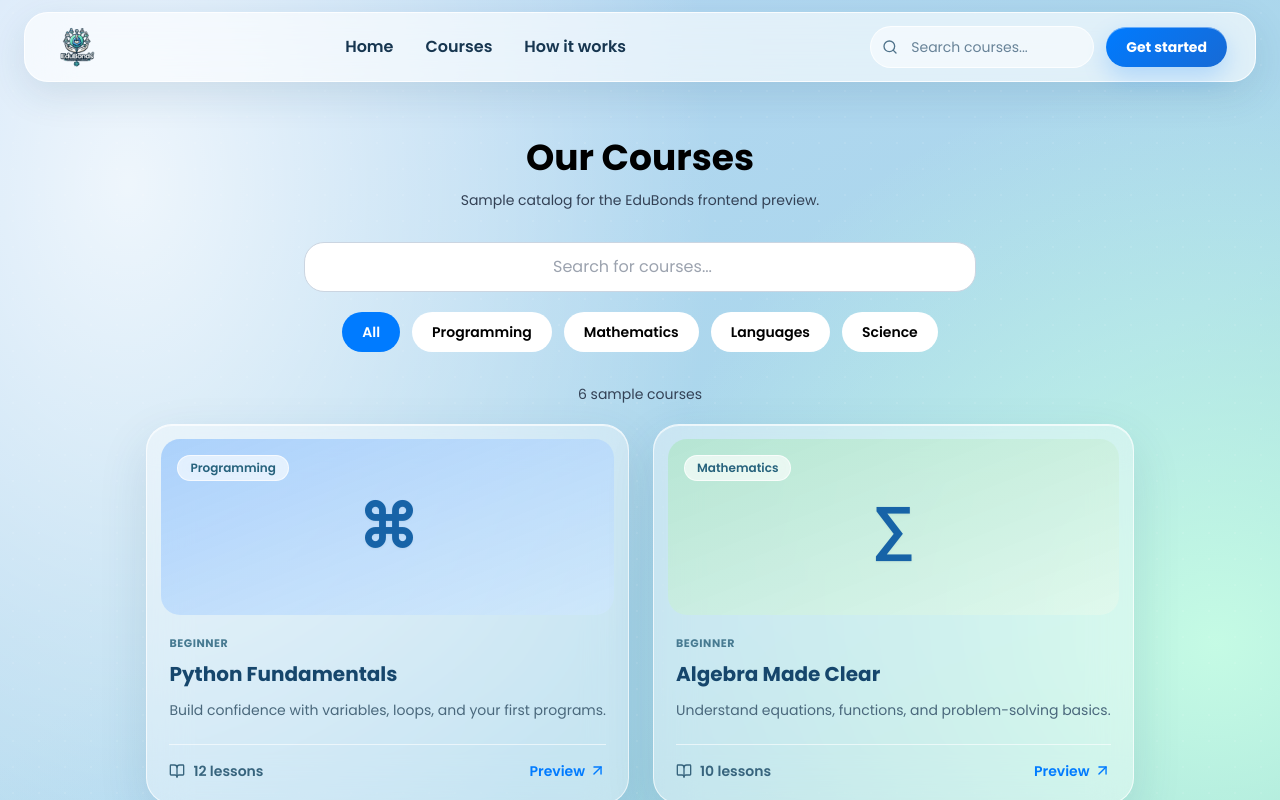
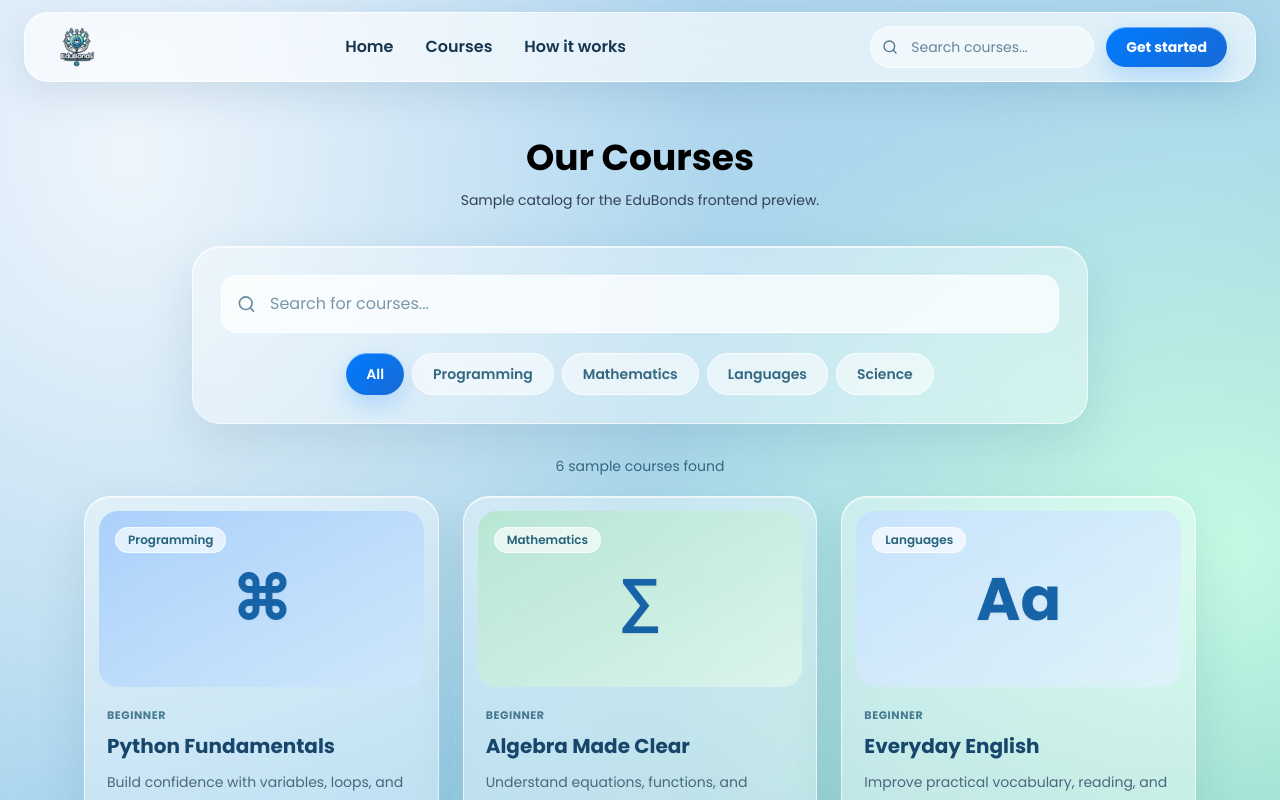
Before and after one commit to shiraygin/edubond, a Next.js app: page /courses in a window 1280 px wide. Shown: the top 800 px of the page. Built offline with nearby package versions, Linux system fonts and the light colour scheme.

Commit message:
design: evolve original EduBounds into modern glass UI

```diff
--- a/src/components/course-browser.tsx
+++ b/src/components/course-browser.tsx
@@ -1,15 +1,12 @@
 'use client';
-import { useMemo, useState } from 'react';
-import { useSearchParams } from 'next/navigation';
-import { categories, courses } from '@/lib/catalog';
-import { CourseCard } from '@/components/course-card';
+import {useMemo,useState} from 'react';
+import {useSearchParams} from 'next/navigation';
+import {Search} from 'lucide-react';
+import {categories,courses} from '@/lib/catalog';
+import {CourseCard} from '@/components/course-card';
 export function CourseBrowser(){
- const searchParams=useSearchParams();
- const [query,setQuery]=useState(searchParams.get('q')??'');
- const [category,setCategory]=useState<string>('All');
- const matches=useMemo(()=>courses.filter(course=>{const term=query.trim().toLowerCase();return (category==='All'||course.category===category)&&(!term||`${course.title} ${course.description} ${course.category}`.toLowerCase().includes(term))}),[category,query]);
- return <><div className="mx-auto mt-8 max-w-2xl space-y-5"><label className="block"><span className="sr-only">Search courses</span><input type="search" value={query} onChange={e=>setQuery(e.target.value)} placeholder="Search for courses..." className="w-full rounded-[20px] border border-slate-300 bg-white px-5 py-3 text-center outline-none focus:border-[#007bff]"/></label>
- <div role="group" aria-label="Course categories" className="flex flex-wrap justify-center gap-3">{categories.map(item=><button key={item} aria-pressed={category===item} onClick={()=>setCategory(item)} className={`rounded-[20px] px-5 py-2.5 text-sm font-semibold transition ${category===item?'bg-[#007bff] text-white':'bg-white text-black hover:bg-[#007bff] hover:text-white'}`}>{item}</button>)}</div></div>
- <p aria-live="polite" className="mt-8 text-sm text-slate-700">{matches.length} sample courses</p>
- {matches.length?<div className="mt-5 flex flex-wrap justify-center gap-6">{matches.map(course=><CourseCard key={course.id} course={course}/>)}</div>:<div className="mx-auto mt-6 max-w-lg rounded-xl bg-white p-10"><p>No matching courses.</p><button onClick={()=>{setQuery('');setCategory('All')}} className="mt-4 rounded-lg bg-[#007bff] px-5 py-2 text-white">Clear filters</button></div>}</>;
+const sp=useSearchParams(),[query,setQuery]=useState(sp.get('q')??''),[category,setCategory]=useState<string>('All');
+const matches=useMemo(()=>courses.filter(c=>{let t=query.trim().toLowerCase();return (category==='All'||c.category===category)&&(!t||`${c.title} ${c.description} ${c.category}`.toLowerCase().includes(t))}),[category,query]);
+return <><div className="glass mx-auto mt-9 max-w-4xl rounded-[28px] p-5 sm:p-7"><label className="relative block"><span className="sr-only">Search courses</span><Search size={19} className="absolute left-4 top-1/2 -translate-y-1/2 text-[#638aa0]"/><input value={query} type="search" onChange={e=>setQuery(e.target.value)} placeholder="Search for courses..." className="w-full rounded-2xl border border-white/80 bg-white/75 py-4 pl-12 pr-5 text-[#173650] outline-none placeholder:text-[#7997a8] focus:bg-white"/></label><div role="group" aria-label="Filter by category" className="mt-5 flex flex-wrap justify-center gap-2">{categories.map(c=><button type="button" aria-pressed={category===c} onClick={()=>setCategory(c)} key={c} className={`rounded-full px-5 py-2.5 text-sm font-semibold transition ${c===category?'blue-btn text-white':'border border-white/75 bg-white/55 text-[#356981] hover:bg-white/90'}`}>{c}</button>)}</div></div>
+<p aria-live="polite" className="mt-8 text-sm text-[#356981]">{matches.length} sample {matches.length===1?'course':'courses'} found</p>{matches.length?<div className="mt-5 grid gap-6 text-left sm:grid-cols-2 lg:grid-cols-3">{matches.map(c=><CourseCard key={c.id} course={c}/>)}</div>:<div className="glass mx-auto mt-6 max-w-lg rounded-3xl p-10"><p>No matching courses</p><button type="button" onClick={()=>{setQuery('');setCategory('All')}} className="blue-btn mt-4 rounded-full px-5 py-3 text-white">Clear filters</button></div>}</>;
 }
```
